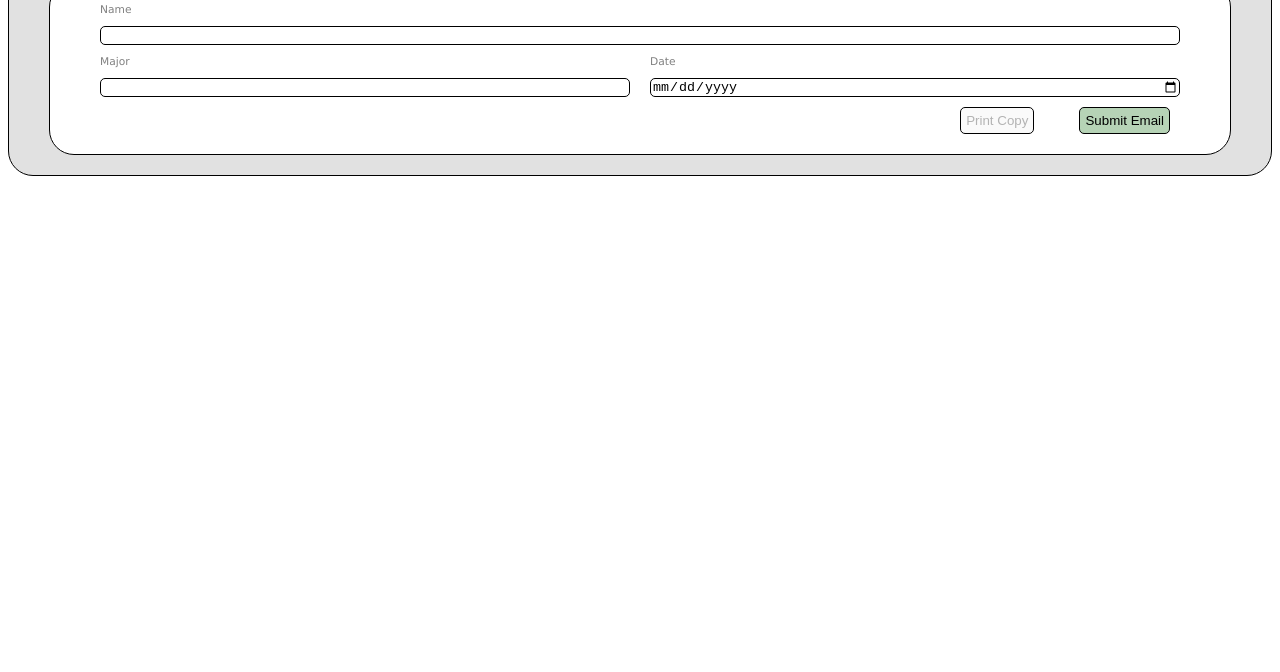
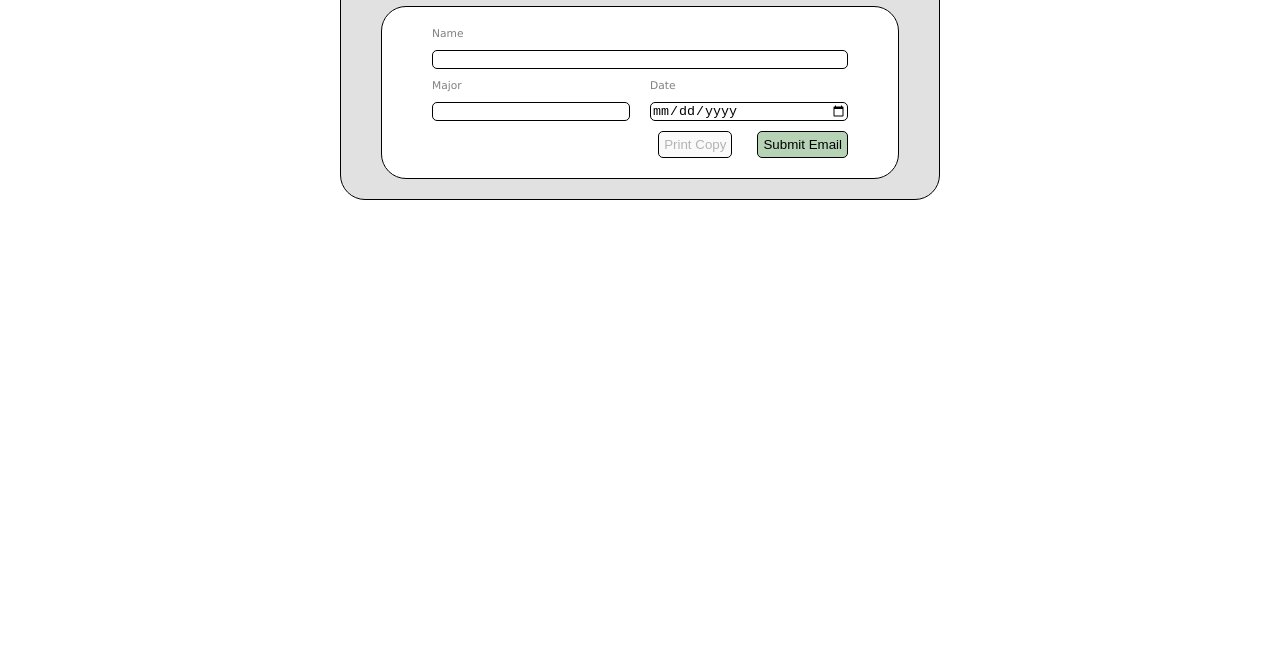
Before and after one commit to Destineytr/call_to_action, a plain HTML site: page index.html in a window 1280 px wide. Shown: the part 128-800 px from the top of the page. Drawn offline with Linux system fonts and the light colour scheme.

Commit message:
Update style.css

```diff
--- a/style.css
+++ b/style.css
@@ -1,6 +1,7 @@
 body {
-    font-family: Verdana, Geneva, Tahoma, sans-serif
-
+    font-family: Verdana, Geneva, Tahoma, sans-serif;
+    max-width: 600px;
+    margin: auto;
 }
 
 input {
@@ -28,7 +29,7 @@ label {
     border-radius: 5px;
     border: 1px solid black;
     padding: 5px;
-    margin:0 20px;
+    margin: 0 10px;
 
 }
 
@@ -49,6 +50,7 @@ label {
     border: 1px solid black;
     border-radius: 25px;
     padding: 20px 40px;
+    margin-top: 2rem;
 }
 
 .inner-section {
```
